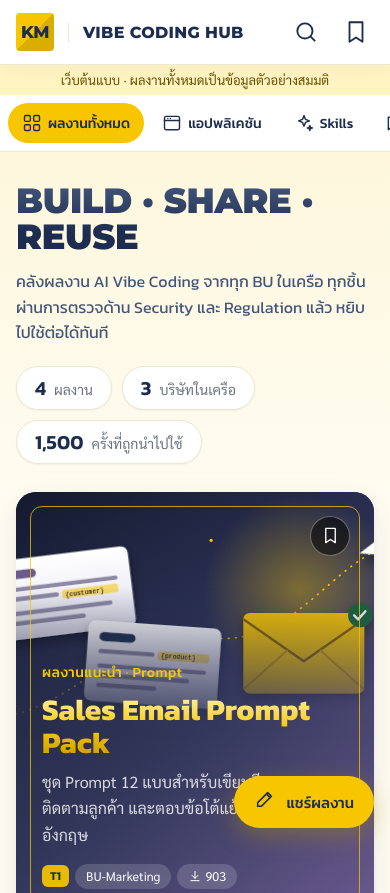
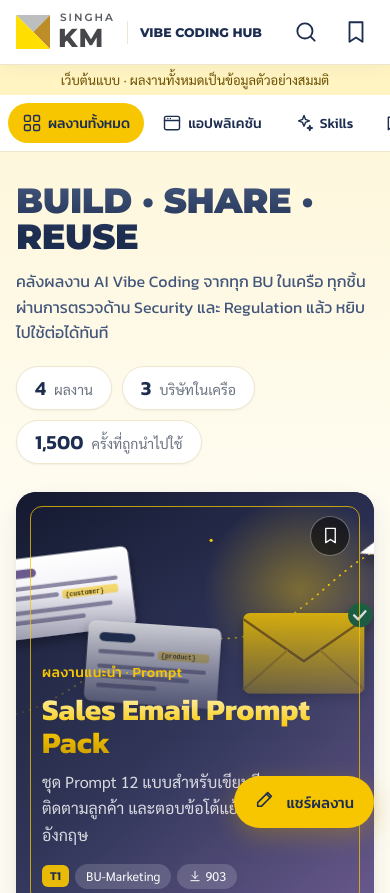
Before and after one commit to frontfont/KM-AI-Vibe-Code, a plain HTML site: page hub/index.html in a window 390 px wide. Shown: the top 893 px of the page. Drawn offline with Linux system fonts and the light colour scheme.

Commit message:
Use Singha KM logo in the Hub header
Recreate the logo mark as an inline SVG (the supplied PNG is 163x88 and
blurs on high-DPI screens); keep the original PNG for reference. Header
now reads logo | "AI Showcase / VIBE CODING HUB", scales down on phones,
and the mark doubles as the favicon.

Co-Authored-By: Claude Opus 5.5 <noreply@anthropic.com>
Claude-Session: https://claude.ai/code/session_013pEu61KxsXiVBNsC2EsmWE

```diff
--- a/hub/index.html
+++ b/hub/index.html
@@ -6,16 +6,23 @@
   <title>Vibe Coding Hub</title>
   <link rel="preconnect" href="https://fonts.googleapis.com">
   <link rel="preconnect" href="https://fonts.gstatic.com" crossorigin>
-  <link href="https://fonts.googleapis.com/css2?family=Kanit:wght@400;500;600;700&family=Montserrat:wght@800;900&family=Sarabun:wght@400;500;600&display=swap" rel="stylesheet">
+  <link href="https://fonts.googleapis.com/css2?family=Kanit:wght@400;500;600;700&family=Montserrat:wght@600;800;900&family=Sarabun:wght@400;500;600&display=swap" rel="stylesheet">
+  <link rel="icon" href="assets/brand/km-mark.svg" type="image/svg+xml">
   <link rel="stylesheet" href="styles.css">
 </head>
 <body>
   <header class="topbar">
     <div class="topbar-inner">
-      <a class="brand" href="#/" aria-label="Vibe Coding Hub หน้าแรก">
-        <!-- Replace .logo-slot with the organisation logo, e.g. <img src="assets/logo.svg" alt=""> -->
-        <span class="logo-slot" aria-hidden="true"><span>KM</span></span>
-        <span class="brand-text"><small>KM · AI</small><b>VIBE CODING HUB</b></span>
+      <a class="brand" href="#/" aria-label="Singha KM · Vibe Coding Hub หน้าแรก">
+        <span class="logo" aria-hidden="true">
+          <svg class="logo-mark" viewBox="0 0 100 100">
+            <path d="M0 0H100L51 50Z" fill="#bdbec0"/>
+            <path d="M100 0V100L51 50Z" fill="#bd8e27"/>
+            <path d="M0 0L51 50L100 100H0Z" fill="#ffde00"/>
+          </svg>
+          <span class="logo-word"><span class="logo-top">SINGHA</span><span class="logo-km">KM</span></span>
+        </span>
+        <span class="brand-sub"><small>AI Showcase</small><b>VIBE CODING HUB</b></span>
       </a>
       <div class="top-actions">
         <button class="icon-btn" id="top-search" type="button" aria-label="ค้นหา" data-icon="search"></button>
--- a/hub/styles.css
+++ b/hub/styles.css
@@ -43,6 +43,9 @@
   --shadow-sm: none; --shadow: 0 0 0 1px var(--border); color-scheme: dark;
 }
 
+@media (prefers-color-scheme: dark) { :root:not([data-theme="light"]) .logo-word, :root:not([data-theme="light"]) .logo-top { color: #e6e7e9; } }
+:root[data-theme="dark"] .logo-word, :root[data-theme="dark"] .logo-top { color: #e6e7e9; }
+
 /* ---------- Base ---------- */
 * { box-sizing: border-box; }
 html { scroll-behavior: smooth; }
@@ -60,14 +63,15 @@ svg.i { width: 22px; height: 22px; stroke: currentColor; fill: none; stroke-widt
 /* ---------- Top bar ---------- */
 .topbar { position: sticky; top: 0; z-index: 20; background: var(--surface); box-shadow: 0 1px 0 var(--border), 0 4px 20px rgba(29,45,80,.04); }
 .topbar-inner { max-width: 1440px; margin: 0 auto; height: 76px; padding: 0 24px 0 32px; display: flex; align-items: center; justify-content: space-between; gap: 16px; }
-.brand { display: flex; align-items: center; gap: 14px; }
-.logo-slot { width: 46px; height: 46px; display: grid; place-items: center; background: var(--gold); border-radius: 4px; position: relative; overflow: hidden; }
-.logo-slot::before { content: ""; position: absolute; inset: 0; background: linear-gradient(135deg, transparent 50%, rgba(0,0,0,.12) 50%); }
-.logo-slot span { position: relative; font: 800 17px/1 var(--font-display); color: #1d2d50; letter-spacing: -.5px; }
-.logo-slot img { width: 100%; height: 100%; object-fit: contain; }
-.brand-text { display: flex; flex-direction: column; line-height: 1.05; border-left: 1px solid var(--border); padding-left: 14px; }
-.brand-text small { font: 600 11px var(--font-display); letter-spacing: 2px; color: var(--muted); }
-.brand-text b { font: 800 20px var(--font-display); color: var(--navy); letter-spacing: .3px; }
+.brand { display: flex; align-items: center; gap: 20px; }
+.logo { display: flex; align-items: center; gap: 10px; }
+.logo-mark { width: 44px; height: 44px; flex: none; display: block; }
+.logo-word { display: flex; flex-direction: column; font-family: var(--font-display); color: #45474b; line-height: 1; }
+.logo-top { font-weight: 600; font-size: 13.5px; letter-spacing: 2.6px; color: #55585d; margin-bottom: 1px; }
+.logo-km { font-weight: 800; font-size: 34px; letter-spacing: 1px; margin-left: -2px; }
+.brand-sub { display: flex; flex-direction: column; justify-content: center; line-height: 1.1; border-left: 1.5px solid var(--border); padding: 4px 0 4px 20px; }
+.brand-sub small { font: 500 12px var(--font-head); letter-spacing: 1.5px; text-transform: uppercase; color: var(--gold-deep); }
+.brand-sub b { font: 800 19px var(--font-display); color: var(--navy); letter-spacing: .3px; white-space: nowrap; }
 .top-actions { display: flex; align-items: center; gap: 6px; }
 .icon-btn { width: 44px; height: 44px; display: grid; place-items: center; border-radius: 50%; border: 0; background: none; cursor: pointer; color: var(--navy); position: relative; }
 .icon-btn svg.i { width: 26px; height: 26px; }
@@ -298,8 +302,13 @@ main { min-width: 0; }
 }
 @media (max-width: 860px) {
   .topbar-inner { height: 64px; padding: 0 12px 0 16px; }
-  .brand-text b { font-size: 16px; }
-  .logo-slot { width: 38px; height: 38px; }
+  .brand { gap: 12px; }
+  .logo-mark { width: 34px; height: 34px; }
+  .logo-top { font-size: 10.5px; letter-spacing: 2px; }
+  .logo-km { font-size: 26px; }
+  .brand-sub { padding-left: 12px; }
+  .brand-sub small { display: none; }
+  .brand-sub b { font-size: 14px; }
   .pill-link { display: none; }
   .shell { grid-template-columns: 1fr; padding: 0 16px; gap: 16px; }
   .rail {
@@ -324,8 +333,11 @@ main { min-width: 0; }
   .footer { padding: 40px 16px 96px; }
 }
 @media (max-width: 420px) {
-  .brand-text small { display: none; }
+  .brand-sub b { font-size: 12.5px; letter-spacing: 0; }
   .filters select { flex: 1 1 100%; }
+}
+@media (max-width: 370px) {
+  .brand-sub { display: none; }
 }
 @media (prefers-reduced-motion: reduce) {
   * { transition: none !important; scroll-behavior: auto !important; }
```
Also changed, not shown: docs/screenshots/hub-detail.png, docs/screenshots/hub-home.png, docs/screenshots/hub-submit.png, hub/assets/brand/km-mark.svg (added), hub/assets/brand/singha-km-original.png (added), 1 other file.
